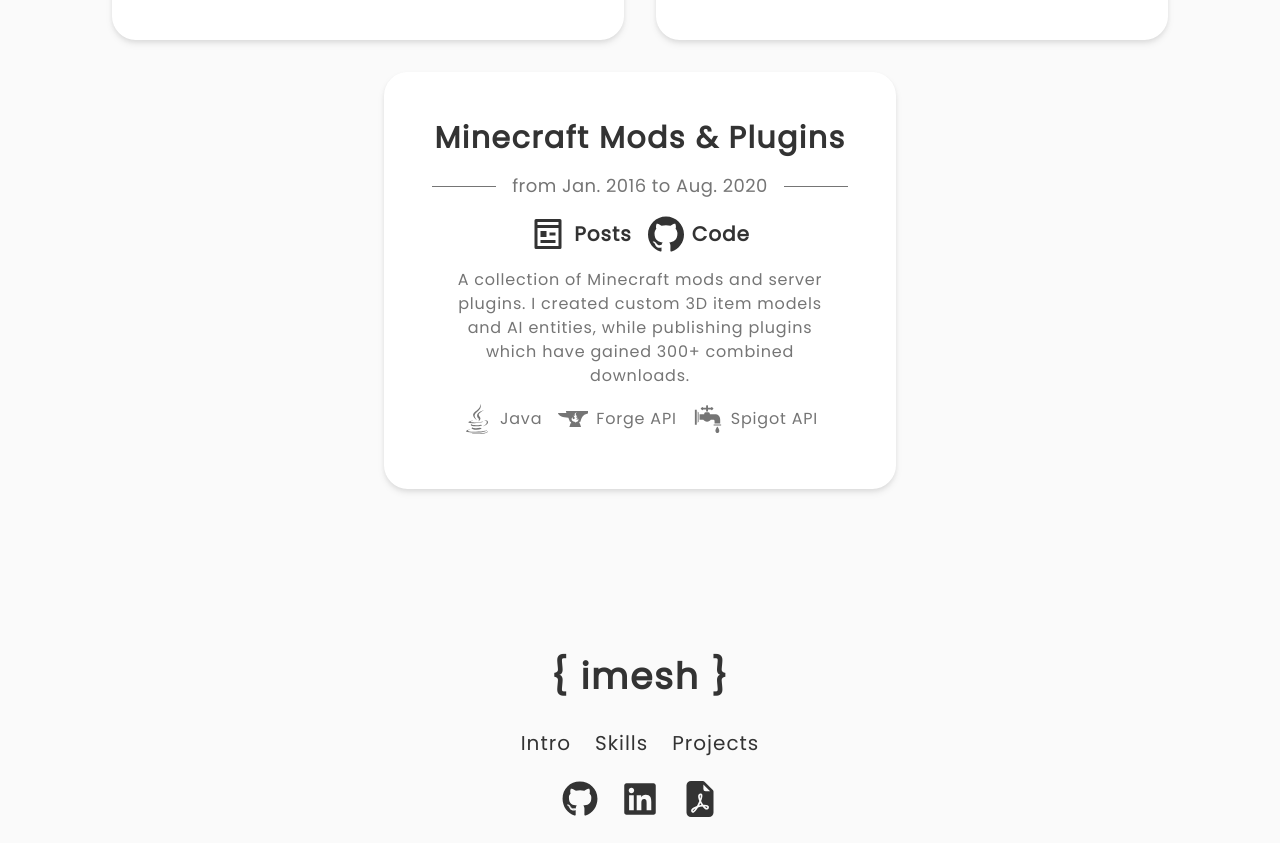
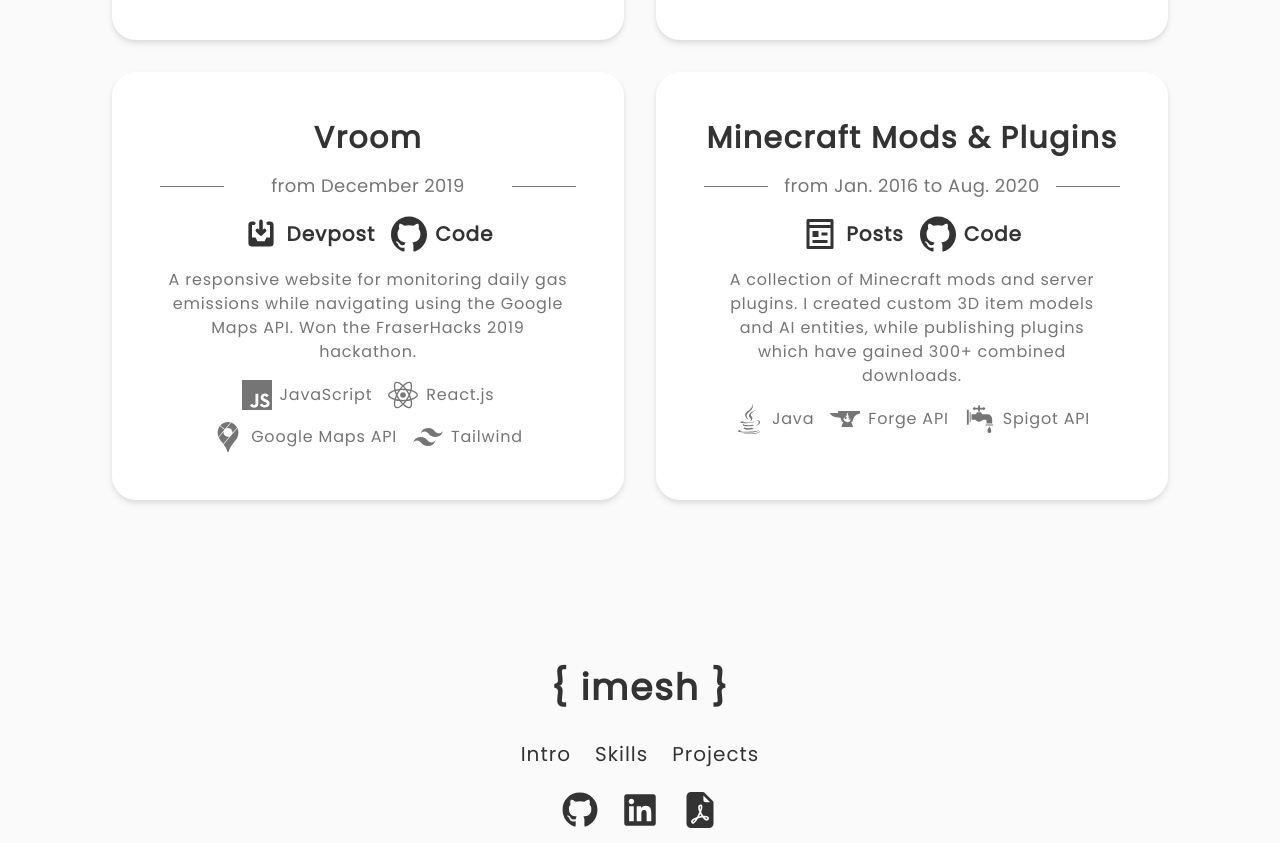
Before and after one commit to imesh97/nimsitha.com, a Next.js app: page / in a window 1280 px wide. Shown: the part 2960-3803 px from the top of the page. Built offline with nearby package versions, Linux system fonts and the light colour scheme.

Commit message:
added Vroom project

```diff
--- a/src/data/ProjectsData.tsx
+++ b/src/data/ProjectsData.tsx
@@ -1,9 +1,10 @@
 import { GiTap } from "react-icons/gi"
 import { MdOutlineSmartDisplay } from "react-icons/md"
-import { SiCurseforge, SiGit, SiGithub, SiJava, SiJavascript, SiNextdotjs, SiReact, SiTailwindcss, SiTypescript, SiFirebase, SiPhp, SiMysql, SiHtml5, SiCss3, SiApache } from "react-icons/si"
+import { SiCurseforge, SiGit, SiGithub, SiJava, SiJavascript, SiNextdotjs, SiReact, SiTailwindcss, SiTypescript, SiFirebase, SiPhp, SiMysql, SiHtml5, SiCss3, SiApache, SiGooglemaps } from "react-icons/si"
 import { RiPagesLine } from "react-icons/ri"
 import { TbApi } from "react-icons/tb"
 import { GrMysql } from "react-icons/gr"
+import { HiInboxIn } from "react-icons/hi"
 
 export const ProjectsData = [
     {
@@ -145,6 +146,42 @@ export const ProjectsData = [
         ]
     },
     {
+        title: "Vroom",
+        description: "A responsive website for monitoring daily gas emissions while navigating using the Google Maps API. Won the FraserHacks 2019 hackathon.",
+        dateLabel: "from December 2019",
+        stack: [
+            {
+                label: "JavaScript",
+                icon: <SiJavascript />
+            },
+            {
+                label: "React.js",
+                icon: <SiReact />
+            },
+            {
+                label: "Google Maps API",
+                icon: <SiGooglemaps />
+            },
+            {
+                label: "Tailwind",
+                icon: <SiTailwindcss />
+            },
+
+        ],
+        links: [
+            {
+                href: "https://devpost.com/software/vroom-iebj2u",
+                label: "Devpost",
+                icon: <HiInboxIn />
+            },
+            {
+                href: "https://github.com/imesh97/vroom",
+                label: "Code",
+                icon: <SiGithub />
+            }
+        ]
+    },
+    {
         title: "Minecraft Mods & Plugins",
         description: "A collection of Minecraft mods and server plugins. I created custom 3D item models and AI entities, while publishing plugins which have gained 300+ combined downloads.",
         dateLabel: "from Jan. 2016 to Aug. 2020",
```
